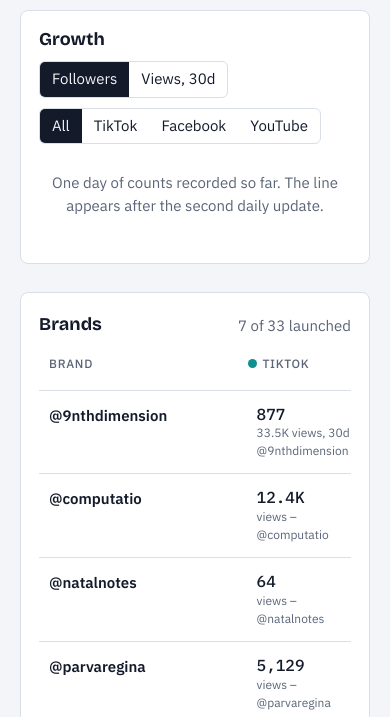
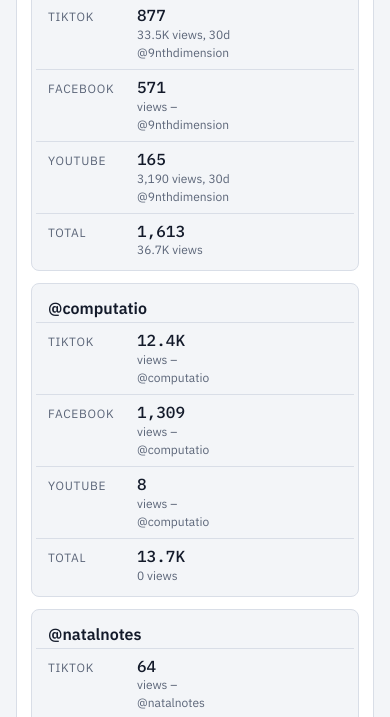
Before and after one commit to rogenie/rogeniecordero.com, a plain HTML site: page 9nthdimension/index.html in a window 390 px wide. Shown: the part 730-1447 px from the top of the page. Drawn offline with nearby package versions, Linux system fonts and the light colour scheme.

Commit message:
Update control center page

```diff
--- a/9nthdimension/index.html
+++ b/9nthdimension/index.html
@@ -76,6 +76,28 @@
 .actions{display:flex;flex-wrap:wrap;gap:8px;justify-content:flex-end;margin-top:6px}
 #msg{color:var(--down);font-size:13px;min-height:1em}
 a{color:var(--accent)}
+@media (max-width:640px){
+  .wrap{padding-inline:16px;padding-block:20px 40px;gap:20px}
+  h1{font-size:24px}
+  .totals{grid-template-columns:repeat(6,1fr)}
+  .tot{padding:12px;grid-column:span 2}
+  .tot:nth-child(-n+2){grid-column:span 3}
+  .tot .big{font-size:21px}
+  .tot .small{font-size:12px}
+  .panel{padding:14px}
+  .seg{max-width:100%}
+  .seg button{padding:8px 10px}
+  .scroll{overflow-x:visible}
+  table{min-width:0}
+  thead{display:none}
+  table,tbody,tr,td{display:block;width:100%}
+  tr{border:1px solid var(--line);border-radius:8px;background:var(--bg);padding:4px;margin-top:12px}
+  td{border:0;padding:0 4px}
+  td.brand{padding:8px 12px 2px;font-size:16px;overflow-wrap:anywhere}
+  td[data-label]{display:grid;grid-template-columns:88px minmax(0,1fr);align-items:start;border-top:1px solid var(--line)}
+  td[data-label]::before{content:attr(data-label);font-size:12px;letter-spacing:.06em;text-transform:uppercase;color:var(--muted);padding:10px 0 0 8px}
+  .cell .h{overflow-wrap:anywhere}
+}
 </style>
 
 </head>
@@ -177,16 +199,16 @@
   for(const b of brands){
     const mine=accounts.filter(a=>a.brand===b);
     h+=`<tr><td class="brand">${esc(b)}</td>`;
-    for(const [p] of PLATS){
+    for(const [p,pn] of PLATS){
       const a=mine.find(x=>x.platform===p);
-      if(!a){ h+=`<td><div class="cell add">–</div></td>`; continue; }
-      h+=`<td><div class="cell">
+      if(!a){ h+=`<td data-label="${pn}"><div class="cell add">–</div></td>`; continue; }
+      h+=`<td data-label="${pn}"><div class="cell">
         <div class="f">${fmt(a.followers)}</div>
         <div class="v">${a.views==null?"views –":fmt(a.views)+" views, 30d"}</div>
         <div>${deltaHtml(delta7(a,"followers"))}</div>
         <div class="h">@${esc(a.handle)}${a.confirmed?"":' <span class="flag">· unconfirmed</span>'}</div></div></td>`;
     }
-    h+=`<td><div class="cell" style="cursor:default"><div class="f">${fmt(sum(mine,"followers"))}</div><div class="v">${fmt(sum(mine,"views"))} views</div><div>${deltaHtml(dsum(mine,"followers"))}</div></div></td></tr>`;
+    h+=`<td data-label="Total"><div class="cell" style="cursor:default"><div class="f">${fmt(sum(mine,"followers"))}</div><div class="v">${fmt(sum(mine,"views"))} views</div><div>${deltaHtml(dsum(mine,"followers"))}</div></div></td></tr>`;
   }
   $("ledger").innerHTML=h+"</tbody></table>";
 }
@@ -198,7 +220,7 @@
   if(pts.length<2){
     $("chart").innerHTML=`<div class="empty">${pts.length?"One day of counts recorded so far. The line appears after the second daily update.":"The growth line starts once counts have been recorded for at least two days."}</div>`; return;
   }
-  const W=720,H=240,L=52,R=16,T=14,B=28;
+  const W=Math.max(300,Math.min(720,$("chart").clientWidth||720)),H=W<480?200:240,L=44,R=12,T=14,B=28;
   const t0=Date.parse(pts[0].d),t1=Date.parse(pts[pts.length-1].d);
   const raw=Math.max(...pts.map(p=>p.y),1), mag=Math.pow(10,Math.floor(Math.log10(raw))), max=Math.ceil(raw/mag)*mag;
   const x=d=>L+(Date.parse(d)-t0)/(t1-t0)*(W-L-R), y=v=>T+(1-v/max)*(H-T-B);
@@ -218,6 +240,7 @@
   $(id).addEventListener("click",ev=>{const b=ev.target.closest("button"); if(!b) return;
     [...$(id).children].forEach(c=>c.setAttribute("aria-pressed",c===b)); set(b.dataset[attr]); renderChart();});
 }
+let rt; addEventListener("resize",()=>{clearTimeout(rt);rt=setTimeout(renderChart,150)});
 seg("metricSeg","m",v=>metric=v); seg("platSeg","p",v=>plat=v);
 
 render();
```
